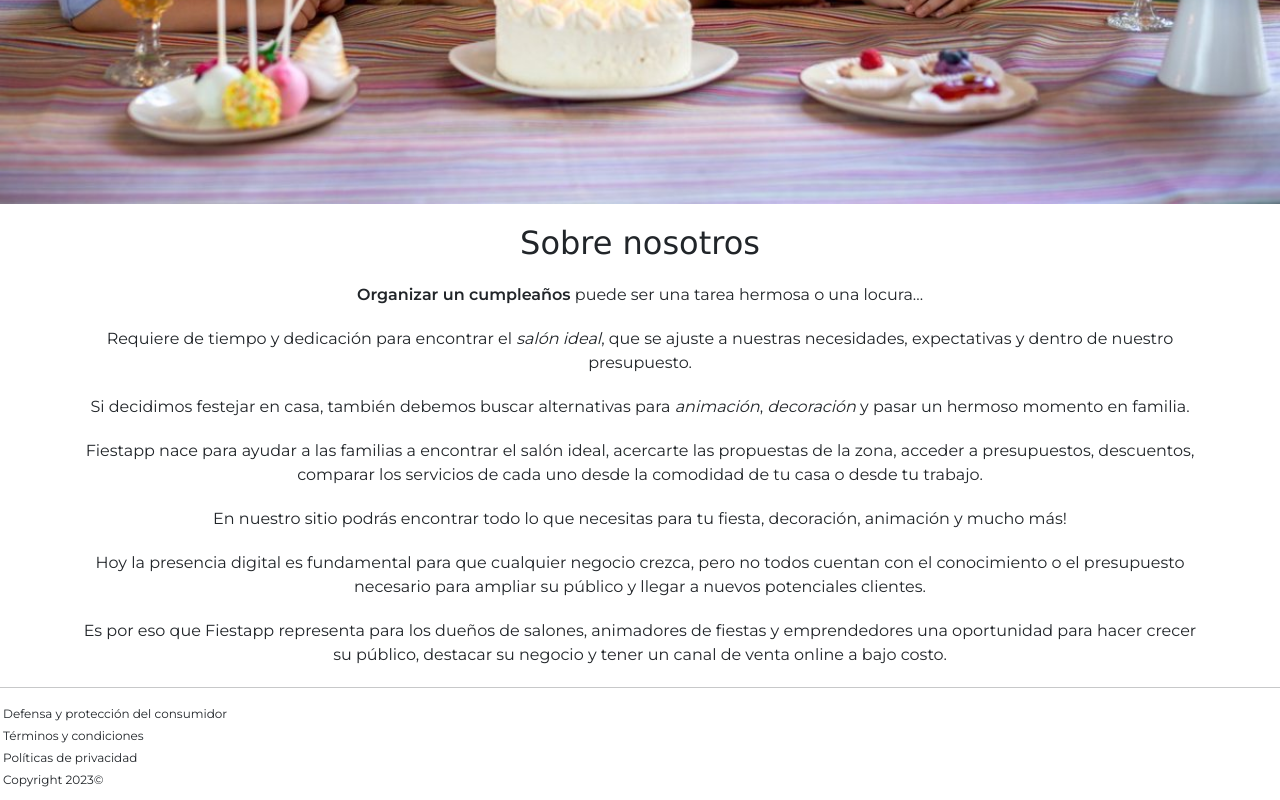
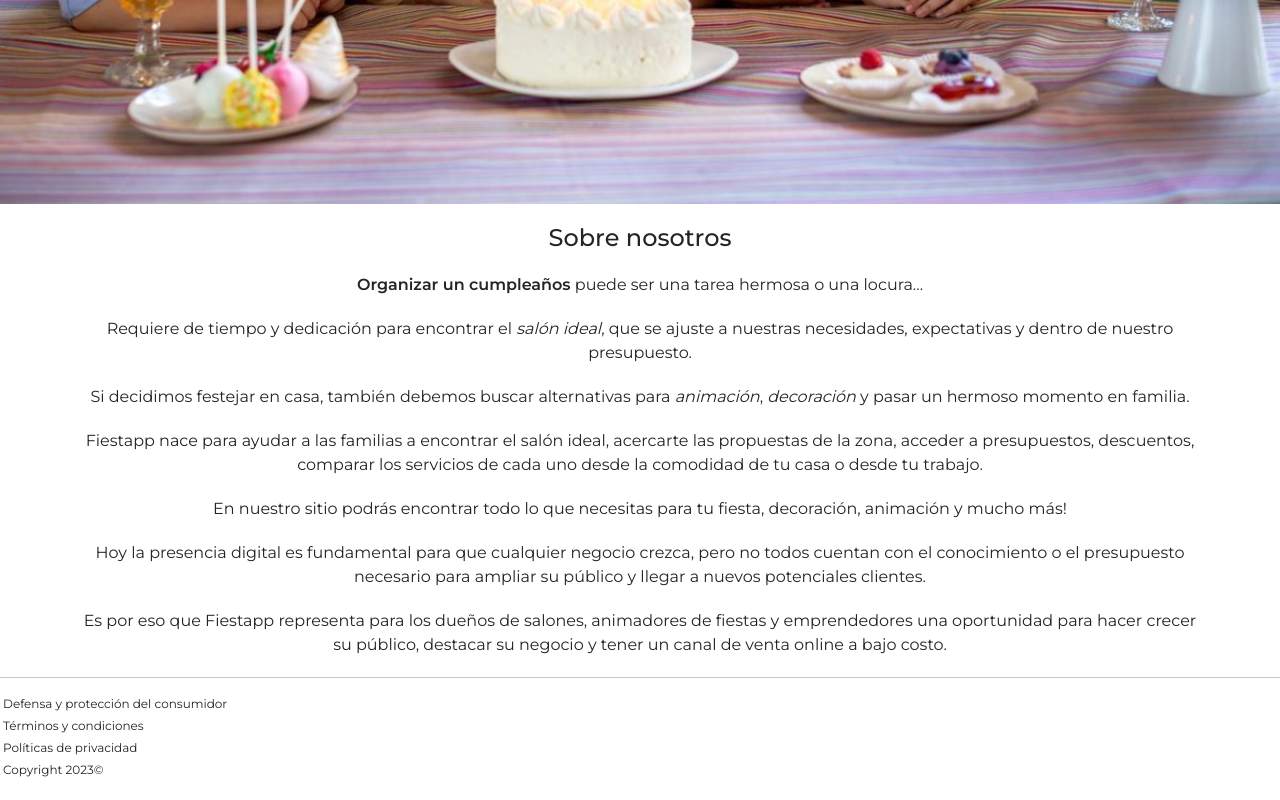
Before and after one commit to cfsouza092/PF-Souza, a website: page index.html in a window 1280 px wide. Shown: the part 937-1737 px from the top of the page. Drawn offline with Linux system fonts and the light colour scheme.

Commit message:
h4 en index

```diff
--- a/index.html
+++ b/index.html
@@ -49,7 +49,7 @@
 
         <img src="./img/foto1.png" alt="Foto decoración" id="foto1">
 
-        <h1>Sobre nosotros</h1>
+        <h4>Sobre nosotros</h4>
         <div class="parrafo-index">
             <p><strong>Organizar un cumpleaños</strong> puede ser una tarea hermosa o una locura...</p>
         <div class="parrafo-index">
--- a/scss/partials/index.scss
+++ b/scss/partials/index.scss
@@ -5,6 +5,10 @@
     font-size: 14px;
     margin-top: 10px;
     margin-bottom: 10px;
+}
+
+main h4 {
+    text-align: center;
 }
 
 #foto1 {
```
Also changed, not shown: css/partials/index.css, css/styles.css, 2 other files.
